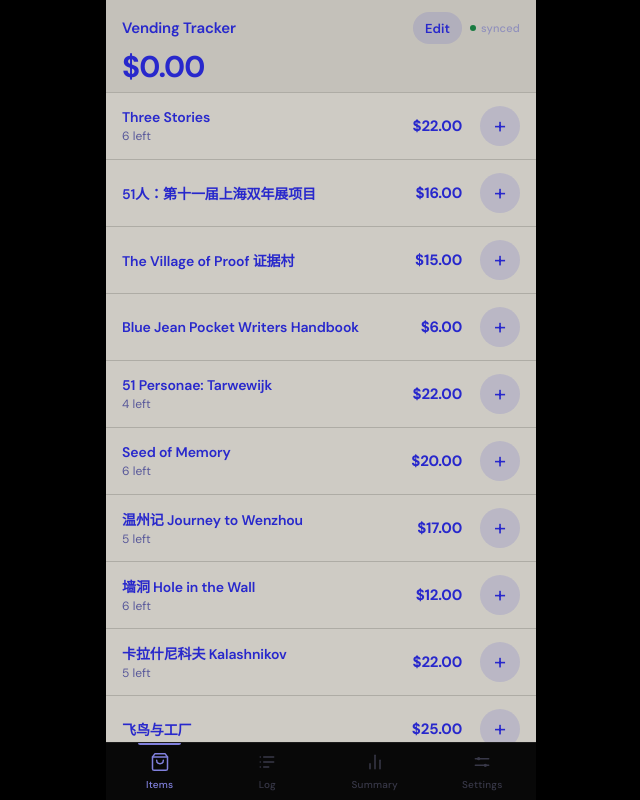
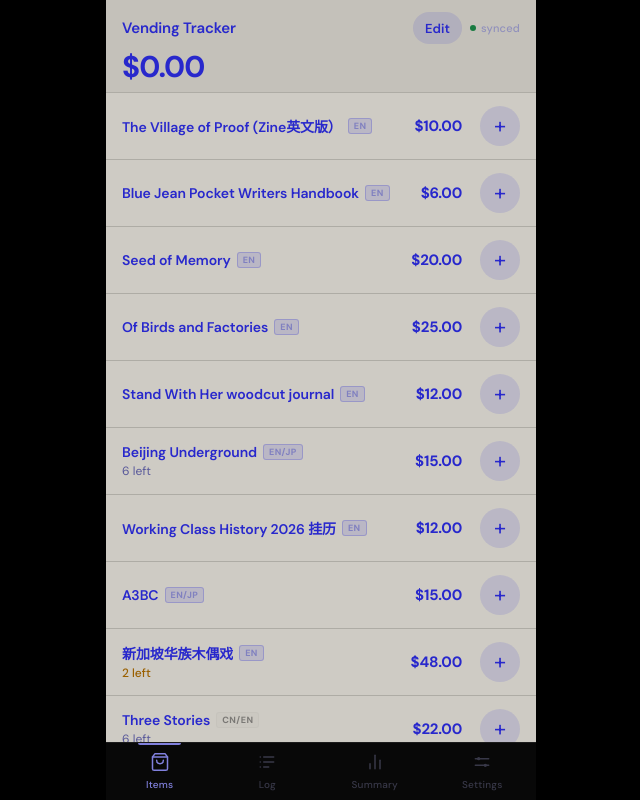
Before and after one commit to tracylin/vending-tracker, a React (Vite) app: page / in a window 1280 px wide. Shown: the whole page, without its empty margins (319-959 px from the left). Built offline with nearby package versions, Linux system fonts and the light colour scheme.

Commit message:
New item list with lang tags + EN-first auto-sort + Load Default Items

```diff
--- a/App.jsx
+++ b/App.jsx
@@ -12,37 +12,43 @@ const PC = { venmo: 'var(--ve)', zelle: 'var(--ze)', cash: 'var(--ca)' };
 const PAY_LABEL = { venmo: 'Venmo', zelle: 'Zelle', cash: 'Cash' };
 
 const DEFAULTS = [
-  { id:  '1', name: 'Three Stories',                               price: 22, stock: 6,    active: true },
-  { id:  '2', name: '51人：第十一届上海双年展项目',                     price: 16, stock: null, active: true },
-  { id:  '3', name: 'The Village of Proof 证据村',                   price: 15, stock: null, active: true },
-  { id:  '4', name: 'Blue Jean Pocket Writers Handbook',            price: 6,  stock: null, active: true },
-  { id:  '5', name: '51 Personae: Tarwewijk',                       price: 22, stock: 4,    active: true },
-  { id:  '6', name: 'Seed of Memory',                               price: 20, stock: 6,    active: true },
-  { id:  '7', name: '温州记 Journey to Wenzhou',                     price: 17, stock: 5,    active: true },
-  { id:  '8', name: '墙洞 Hole in the Wall',                        price: 12, stock: 6,    active: true },
-  { id:  '9', name: '卡拉什尼科夫 Kalashnikov',                      price: 22, stock: 5,    active: true },
-  { id: '10', name: '飞鸟与工厂',                                    price: 25, stock: null, active: true },
-  { id: '11', name: '51摊 51 Tan (a set of three)',                  price: 22, stock: 5,    active: true },
-  { id: '12', name: 'Stand With Her woodcut journal',               price: 12, stock: null, active: true },
-  { id: '13', name: 'Deep Simulator 深渊模拟器',                     price: 26, stock: 4,    active: true },
-  { id: '14', name: 'Beijing Underground',                          price: 15, stock: 6,    active: true },
-  { id: '15', name: '无苦无忧 No Misery',                            price: 42, stock: null, active: true },
-  { id: '16', name: 'Working Class History 2026 挂历',               price: 12, stock: null, active: true },
-  { id: '17', name: '亚际木刻版画 Inter Asia Woodcut Mapping 第四期',  price: 20, stock: null, active: true },
-  { id: '18', name: '飞鸟与工厂 版画一套12张',                        price: 9,  stock: null, active: true },
-  { id: '19', name: '洋槐树下的学堂',                                price: 23, stock: 3,    active: true },
-  { id: '20', name: '别处的月光',                                    price: 22, stock: 2,    active: true },
-  { id: '21', name: '旅行者的欲望',                                   price: 18, stock: null, active: true },
-  { id: '22', name: '马来素描',                                      price: 23, stock: 2,    active: true },
-  { id: '23', name: '碧曲口述',                                      price: 13, stock: null, active: true },
-  { id: '24', name: 'A3BC',                                         price: 15, stock: null, active: true },
-  { id: '25', name: '利雅得七天',                                    price: 10, stock: 3,    active: true },
-  { id: '26', name: '口袋里有个红街市',                               price: 12, stock: null, active: true },
-  { id: '27', name: '每日的工人阶级史',                               price: 22, stock: 1,    active: true },
-  { id: '28', name: '新加坡华族木偶戏',                               price: 48, stock: 2,    active: true },
-  { id: '29', name: '艺术档案（库）的可能与不可能',                     price: 30, stock: 3,    active: true },
-  { id: '30', name: '第十一号',                                      price: 18, stock: 2,    active: true },
+  { id: 'oa01', name: 'Three Stories',                                                        lang: 'CN/EN',    price: 22, stock: 6,    active: true },
+  { id: 'oa02', name: '51人：第十一届上海双年展项目',                                            lang: 'CN/EN',    price: 16, stock: null, active: true },
+  { id: 'oa03', name: 'The Village of Proof 证据村',                                           lang: 'CN/EN',    price: 15, stock: null, active: true },
+  { id: 'oa04', name: 'The Village of Proof (Zine英文版）',                                    lang: 'EN',       price: 10, stock: null, active: true },
+  { id: 'oa05', name: 'Blue Jean Pocket Writers Handbook',                                    lang: 'EN',       price: 6,  stock: null, active: true },
+  { id: 'oa06', name: '51 Personae: Tarwewijk',                                               lang: 'CN/EN/NL', price: 22, stock: 4,    active: true },
+  { id: 'oa07', name: 'Seed of Memory',                                                       lang: 'EN',       price: 20, stock: null, active: true },
+  { id: 'oa08', name: '温州记 Journey to Wenzhou',                                             lang: 'CN/EN',    price: 17, stock: null, active: true },
+  { id: 'oa09', name: '墙洞 Hole in the Wall',                                                lang: 'CN/EN/JP', price: 12, stock: 6,    active: true },
+  { id: 'oa10', name: '卡拉什尼科夫 Kalashnikov',                                              lang: 'CN/EN/JP', price: 22, stock: 5,    active: true },
+  { id: 'oa11', name: 'Of Birds and Factories',                                               lang: 'EN',       price: 25, stock: null, active: true },
+  { id: 'oa12', name: '飞鸟与工厂',                                                            lang: 'CN',       price: 25, stock: null, active: true },
+  { id: 'oa13', name: '51摊 51 Tan (a set of three)',                                          lang: 'CN/EN',    price: 22, stock: 5,    active: true },
+  { id: 'oa14', name: 'Stand With Her woodcut journal',                                       lang: 'EN',       price: 12, stock: null, active: true },
+  { id: 'oa15', name: 'Deep Simulator 深渊模拟器',                                             lang: 'CN/EN',    price: 26, stock: 4,    active: true },
+  { id: 'oa16', name: 'Beijing Underground',                                                  lang: 'EN/JP',    price: 15, stock: 6,    active: true },
+  { id: 'oa17', name: '无苦无忧 No Misery',                                                    lang: 'CN/EN/JP', price: 42, stock: 1,    active: true },
+  { id: 'oa18', name: 'Working Class History 2026 挂历',                                       lang: 'EN',       price: 12, stock: null, active: true },
+  { id: 'oa19', name: '亚际木刻版画Inter Asia Woodcut Mapping 第四期',                          lang: 'CN/EN',    price: 20, stock: null, active: true },
+  { id: 'oa20', name: '亚际木刻版画Inter Asia Woodcut Mapping 第五期',                          lang: 'CN/EN',    price: 20, stock: null, active: true },
+  { id: 'oa21', name: '飞鸟与工厂 版画一套12张',                                                lang: 'CN/EN',    price: 9,  stock: null, active: true },
+  { id: 'oa22', name: '洋槐树下的学堂',                                                        lang: 'CN',       price: 23, stock: 3,    active: true },
+  { id: 'oa23', name: '别处的月光',                                                            lang: 'CN',       price: 22, stock: 2,    active: true },
+  { id: 'oa24', name: '旅行者的欲望',                                                          lang: 'CN',       price: 18, stock: null, active: true },
+  { id: 'oa25', name: '马来素描',                                                              lang: 'CN',       price: 23, stock: 2,    active: true },
+  { id: 'oa26', name: '碧曲口述',                                                              lang: 'CN',       price: 13, stock: null, active: true },
+  { id: 'oa27', name: 'A3BC',                                                                 lang: 'EN/JP',    price: 15, stock: null, active: true },
+  { id: 'oa28', name: '利雅得七天',                                                            lang: 'CN',       price: 10, stock: 3,    active: true },
+  { id: 'oa29', name: '口袋里有个红街市',                                                       lang: 'CN',       price: 12, stock: null, active: true },
+  { id: 'oa30', name: "普氏野马Przewalski's Horse版画Riso海报",                                 lang: 'CN',       price: 12, stock: null, active: true },
+  { id: 'oa31', name: '每日的工人阶级史',                                                       lang: 'CN',       price: 22, stock: 1,    active: true },
+  { id: 'oa32', name: '新加坡华族木偶戏',                                                       lang: 'EN',       price: 48, stock: 2,    active: true },
+  { id: 'oa33', name: '艺术档案（库）的可能与不可能',                                             lang: 'CN',       price: 30, stock: 3,    active: true },
+  { id: 'oa34', name: '第十一号',                                                              lang: 'CN',       price: 18, stock: 2,    active: true },
 ];
+
+const isENFirst = lang => !!lang && (lang === 'EN' || lang.startsWith('EN/'));
 
 async function pushSheets(url, txn) {
   if (!url) return false;
@@ -136,7 +142,10 @@ function ItemRow({ item, cqty, onAdd, onSub }) {
   return (
     <div className={`item-row${flash ? ' flash' : ''}${oos ? ' oos' : ''}`}>
       <div className="ir-info">
-        <span className="ir-name">{item.name}</span>
+        <div className="ir-name-row">
+          <span className="ir-name">{item.name}</span>
+          {item.lang && <span className={`lang-tag${isENFirst(item.lang) ? ' en' : ''}`}>{item.lang}</span>}
+        </div>
         {item.stock !== null && (
           <span className={`ir-stock${oos ? ' oos-label' : low ? ' warn' : ''}`}>
             {oos ? 'sold out' : `${item.stock} left`}
@@ -439,7 +448,7 @@ function SummaryView({ txns }) {
 }
 
 // ── AdminView ─────────────────────────────────────────────────────────────────
-function AdminView({ sheetsUrl, setSheetsUrl, txns, onReset, onRestoreStock }) {
+function AdminView({ sheetsUrl, setSheetsUrl, txns, onReset, onRestoreStock, onLoadDefaults }) {
   const [url, setUrl] = useState(sheetsUrl);
   const todayN = txns.filter(x => isToday(x.ts)).length;
   return (
@@ -453,6 +462,11 @@ function AdminView({ sheetsUrl, setSheetsUrl, txns, onReset, onRestoreStock }) {
       <div className="asec-hdr"><span className="asec-lbl">Stock</span></div>
       <div className="abox">
         <button className="btn-restore" onClick={onRestoreStock}>Restore Original Stock Counts</button>
+      </div>
+      <div className="asec-hdr"><span className="asec-lbl">Items</span></div>
+      <div className="abox">
+        <button className="btn-restore" onClick={onLoadDefaults}>Load Default Item List</button>
+        <div className="albl" style={{marginTop:6,opacity:.6,fontSize:11}}>Replaces all items with the baked-in list. Sales history kept.</div>
       </div>
       <div className="asec-hdr"><span className="asec-lbl">Danger Zone</span></div>
       <div className="abox">
@@ -758,9 +772,19 @@ export default function App() {
     pushItemsSync(sheetsUrl, newItems);
   };
 
+  const loadDefaultItems = () => {
+    if (!confirm("Replace all items with the default list? Your sales history is kept.")) return;
+    setItems(DEFAULTS);
+    pushItemsSync(sheetsUrl, DEFAULTS);
+  };
+
   // ── derived item lists ───────────────────────────────────────────────────────
-  const inStockItems = items.filter(i => i.active && (i.stock === null || i.stock > 0));
-  const oosItems     = items.filter(i => i.active && i.stock !== null && i.stock <= 0);
+  const langSort = arr => [...arr].sort((a, b) => {
+    const ae = isENFirst(a.lang), be = isENFirst(b.lang);
+    return ae === be ? 0 : ae ? -1 : 1;
+  });
+  const inStockItems = langSort(items.filter(i => i.active && (i.stock === null || i.stock > 0)));
+  const oosItems     = langSort(items.filter(i => i.active && i.stock !== null && i.stock <= 0));
 
   return (
     <>
@@ -816,7 +840,7 @@ export default function App() {
         {tab === 'admin' && (
           <AdminView
             sheetsUrl={sheetsUrl} setSheetsUrl={setSheetsUrl}
-            txns={txns} onReset={resetToday} onRestoreStock={restoreOriginalStock}
+            txns={txns} onReset={resetToday} onRestoreStock={restoreOriginalStock} onLoadDefaults={loadDefaultItems}
           />
         )}
       </div>
--- a/index.css
+++ b/index.css
@@ -60,6 +60,9 @@ input[type=number]::-webkit-inner-spin-button{-webkit-appearance:none}
 .item-row.flash{background:var(--ac2)}
 .item-row.oos{opacity:.35}
 .ir-info{flex:1;min-width:0}
+.ir-name-row{display:flex;align-items:center;gap:6px;flex-wrap:wrap}
+.lang-tag{font-size:9px;font-weight:700;letter-spacing:.4px;padding:1px 5px;border-radius:3px;flex-shrink:0;background:rgba(174,172,165,.1);color:#7A7875;border:1px solid rgba(174,172,165,.18)}
+.lang-tag.en{background:rgba(40,40,204,.12);color:#8080C0;border-color:rgba(40,40,204,.22)}
 .ir-name{font-size:14px;font-weight:600;display:block;white-space:nowrap;overflow:hidden;text-overflow:ellipsis;color:var(--t1);letter-spacing:-.1px}
 .ir-stock{font-size:12px;color:var(--t2);display:block;margin-top:2px;font-weight:400}
 .ir-stock.warn{color:var(--warn);font-weight:500}
--- a/package.json
+++ b/package.json
@@ -13,6 +13,7 @@
   "devDependencies": {
     "@vitejs/plugin-react": "^4.3.4",
     "sharp": "^0.34.5",
-    "vite": "^6.0.5"
+    "vite": "^6.0.5",
+    "xlsx": "^0.18.5"
   }
 }
```
Also changed, not shown: 1 other file (tests, documents, lock files or other folders).
